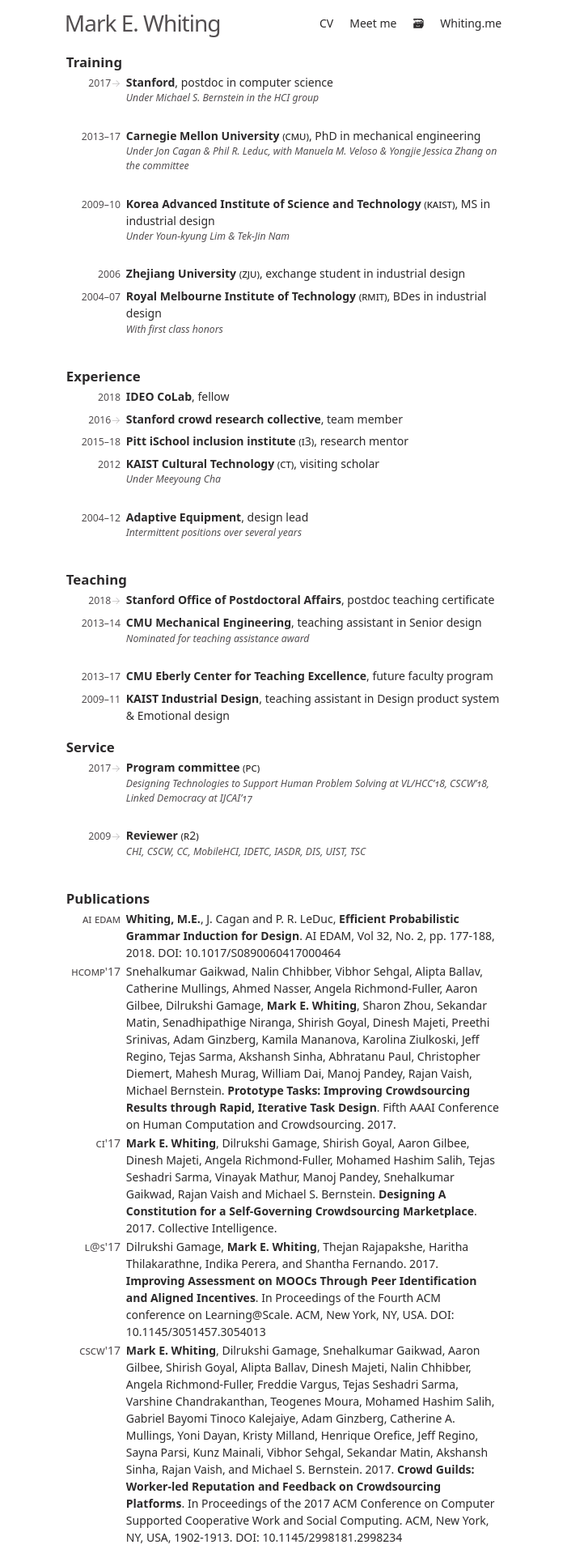
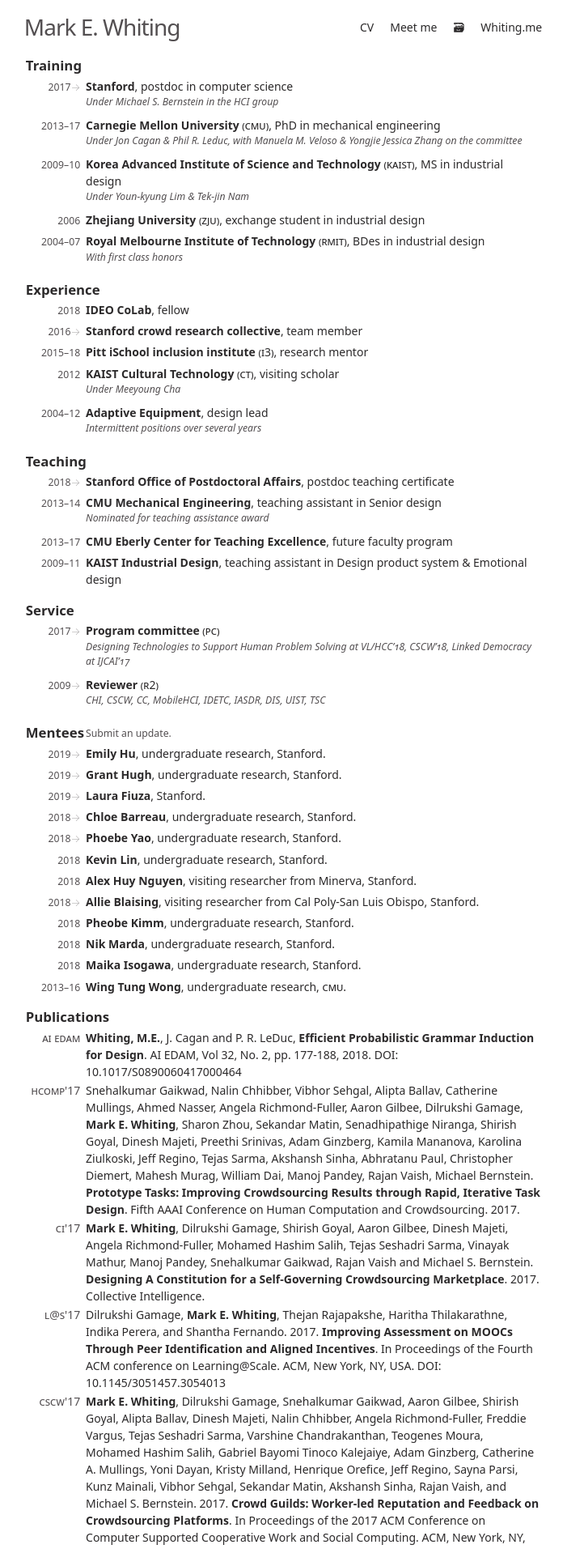
Before and after one commit to markwhiting/Whiting.me, a Jekyll site: the page built from cv.html, in a window 1280 px wide. Shown: the top 1913 px of the page at 81% size, without its empty margins (290-991 px from the left). Built offline with Jekyll 4.4.1, drawn with Linux system fonts in a browser that asks for light colours.

Commit message:
Added mentee section, reduced text size in print CV
Closes #11.

```diff
--- a/_data/CV.csv
+++ b/_data/CV.csv
@@ -3,7 +3,7 @@
 University of Florida,Training,FALSE,UF,https://uf.edu,non-degree study,,2001-05-01,2003-12-01,Focus on mathematics
 Royal Melbourne Institute of Technology,Training,TRUE,RMIT,https://rmit.edu.au,BDes,industrial design,2004-03-01,2007-12-01,With first class honors
 Zhejiang University,Training,TRUE,ZJU,,exchange student,industrial design,2006-01-01,2006-12-01,
-Korea Advanced Institute of Science and Technology,Training,TRUE,KAIST,https://kaist.ac.kr,MS,industrial design,2009-02-01,2010-12-24,Under [Youn-kyung Lim](http://cixd.kaist.ac.kr) & [Tek-Jin Nam](http://cidr.kaist.ac.kr)
+Korea Advanced Institute of Science and Technology,Training,TRUE,KAIST,https://kaist.ac.kr,MS,industrial design,2009-02-01,2010-12-24,Under [Youn-kyung Lim](http://cixd.kaist.ac.kr) & [Tek-jin Nam](http://cidr.kaist.ac.kr)
 Carnegie Mellon University,Training,TRUE,CMU,https://CMU.edu,PhD,mechanical engineering,2013-01-01,2017-07-28,"Under [Jon Cagan](http://www.cmu.edu/me/idig/index.html) & [Phil R. Leduc](http://www.andrew.cmu.edu/user/prl), with [Manuela M. Veloso](https://www.cs.cmu.edu/%7Emmv) & [Yongjie Jessica Zhang](https://www.meche.engineering.cmu.edu/faculty/zhang.html) on the committee"
 Stanford,Training,TRUE,,https://stanford.edu,postdoc,computer science,2017-08-22,,Under [Michael S. Bernstein](http://hci.stanford.edu/msb/) in the [HCI group](http://hci.stanford.edu)
 IDEO CoLab,Experience,TRUE,,https://www.ideocolab.com,fellow,,2018-01-01,2018-02-01,
--- /dev/null
+++ b/_data/mentees.yml
@@ -0,0 +1,73 @@
+# To update mentees, please make a pull request or contact Mark with the changes you'd like to see. Mark will review.
+
+- name: Wing Tung Wong
+  URL: http://www.wingtungwong.com
+  description: undergraduate research
+  institution: CMU
+  dateStart: 2013-01-01
+  dateEnd: 2016-01-01
+
+- name: Maika Isogawa
+  URL: http://www.maikaisogawa.com
+  description: undergraduate research
+  institution: Stanford
+  dateStart: 2018-04-01
+  dateEnd: 2018-09-01
+
+- name: Pheobe Kimm
+  URL: https://www.linkedin.com/in/phoebekimm/
+  description: undergraduate research
+  institution: Stanford
+  dateStart: 2018-07-01
+  dateEnd: 2018-12-20
+
+- name: Nik Marda
+  URL: https://www.linkedin.com/in/nmarda/
+  description: undergraduate research
+  institution: Stanford
+  dateStart: 2018-04-01
+  dateEnd: 2018-09-01
+
+- name: Allie Blaising
+  URL: https://www.linkedin.com/in/allie-blaising-b6a91b115/
+  description: visiting researcher from Cal Poly-San Luis Obispo
+  institution: Stanford
+  dateStart: 2018-07-01
+
+- name: Kevin Lin
+  description: undergraduate research
+  institution: Stanford
+  dateStart: 2018-09-01
+  dateEnd: 2018-12-20
+
+- name: Alex Huy Nguyen
+  description: visiting researcher from Minerva
+  institution: Stanford
+  dateStart: 2018-07-01
+  dateEnd: 2018-09-01
+
+- name: Phoebe Yao
+  description: undergraduate research
+  institution: Stanford
+  dateStart: 2018-12-01
+
+- name: Chloe Barreau
+  URL: https://chloebarreau.github.io
+  description: undergraduate research
+  institution: Stanford
+  dateStart: 2018-12-01
+
+- name: Laura Fiuza
+  desciption: visiting researcher
+  institution: Stanford
+  dateStart: 2019-01-01
+
+- name: Emily Hu
+  description: undergraduate research
+  institution: Stanford
+  dateStart: 2019-01-15
+
+- name: Grant Hugh
+  description: undergraduate research
+  institution: Stanford
+  dateStart: 2019-01-01
--- a/_sass/minima.scss
+++ b/_sass/minima.scss
@@ -39,7 +39,7 @@
 $table-text-align: left !default;
 
 // Width of the content area
-$content-width: 550px !default;
+$content-width: 650px !default;
 
 $on-palm: 600px !default;
 $on-laptop: 800px !default;
--- a/_sass/minima/_base.scss
+++ b/_sass/minima/_base.scss
@@ -48,6 +48,9 @@
   display: flex;
   min-height: 100vh;
   flex-direction: column;
+  margin-top: $visual-space;
+  margin-right: $visual-space;
+  margin-left: $visual-space;
 }
 p {
   padding-bottom: 4 * $spacing-unit;
@@ -280,7 +283,9 @@
 
 @media print {
   .wrapper {
-    max-width: 900px;
+    font-size: smaller;
+    // max-width: 900px;
+    width: 100%;
   }
   .noPrint,
   .noPrint * {
--- a/_sass/minima/_layout.scss
+++ b/_sass/minima/_layout.scss
@@ -248,8 +248,9 @@
   margin: $visual-space 0 0 0;
 }
 
-.row {
-  padding-bottom: $visual-space;
+.row,
+.row p {
+  padding-bottom: $visual-space * 2/3;
 }
 
 .left {
@@ -257,6 +258,10 @@
   text-align: right;
   vertical-align: top;
   padding-right: $visual-space;
+}
+
+.bottom {
+  vertical-align: bottom !important;
 }
 
 .small {
--- a/cv.html
+++ b/cv.html
@@ -5,6 +5,7 @@
 ---
 
 <table class="clean">
+  <!-- Main CV -->
   {%- assign experienceTypes = "Training, Experience, Teaching, Awards,
   Leadership, Service" | split: ", "-%} {%- for experienceType in
   experienceTypes -%} {%- assign experienceSet = site.data.CV |
@@ -45,7 +46,51 @@
       >{%endif%}
     </td>
   </tr>
-  {%- endfor -%} {%- endif -%} {%- endfor -%}
+  <!-- Mentees -->
+  {%- endfor -%} {%- endif -%} {%- endfor -%} {%- assign menteeSet =
+  site.data.mentees | sort: "dateStart"| reverse -%} {%- if menteeSet.size > 0
+  -%}
+  <tr>
+    <td>
+      <!-- <td colspan="2"> -->
+      <h2 class="section">Mentees</h2>
+    </td>
+    <td class="light bottom small">
+      <a
+        href="https://github.com/markwhiting/Whiting.me/blob/gh-pages/_data/bentees.yml"
+        >Submit an update.</a
+      >
+    </td>
+  </tr>
+  {%- for mentee in menteeSet -%} {%- assign yearFull = site.minima.date_format
+  | default: "%Y" -%} {%- assign yearShort = site.minima.date_format | default:
+  "%y" -%}
+  <tr>
+    {%- capture startDate -%}{{
+      mentee.dateStart | date: yearFull
+    }}{%- endcapture -%} {%- capture endDate -%}{{
+      mentee.dateEnd | date: yearFull
+    }}{%- endcapture -%}
+    <td class="left light small">
+      {{ mentee.dateStart | date: yearFull }} {%- if startDate != endDate -%}
+      {%- if mentee.dateEnd -%} –{{ mentee.dateEnd | date: yearShort }} {%- else
+      -%} {{ "→" }} {%- endif -%} {%- endif -%}
+    </td>
+    <td class="row">
+      {% if mentee.URL %}<a href="{{ mentee.URL }}"
+        >{%endif%} <strong>{{ mentee.name }}</strong
+        >{% if mentee.URL %}</a
+      >{% endif %}{% if mentee.description %}, {{ mentee.description }}{% endif
+      %}{% if mentee.institution %}, {% if mentee.institution.size > 4 %}
+      {{ mentee.institution }}{% else %}<span class="smallCaps">{{
+        mentee.institution
+      }}</span
+      >{% endif %}{% endif %}{% if mentee.description or mentee.institution
+      %}.{% endif %}
+    </td>
+  </tr>
+  {%- endfor -%}{%- endif -%}
+  <!-- Publications -->
   <tr>
     <td colspan="2"><h2 class="section">Publications</h2></td>
   </tr>
```
Also changed, not shown: 1 other file.
